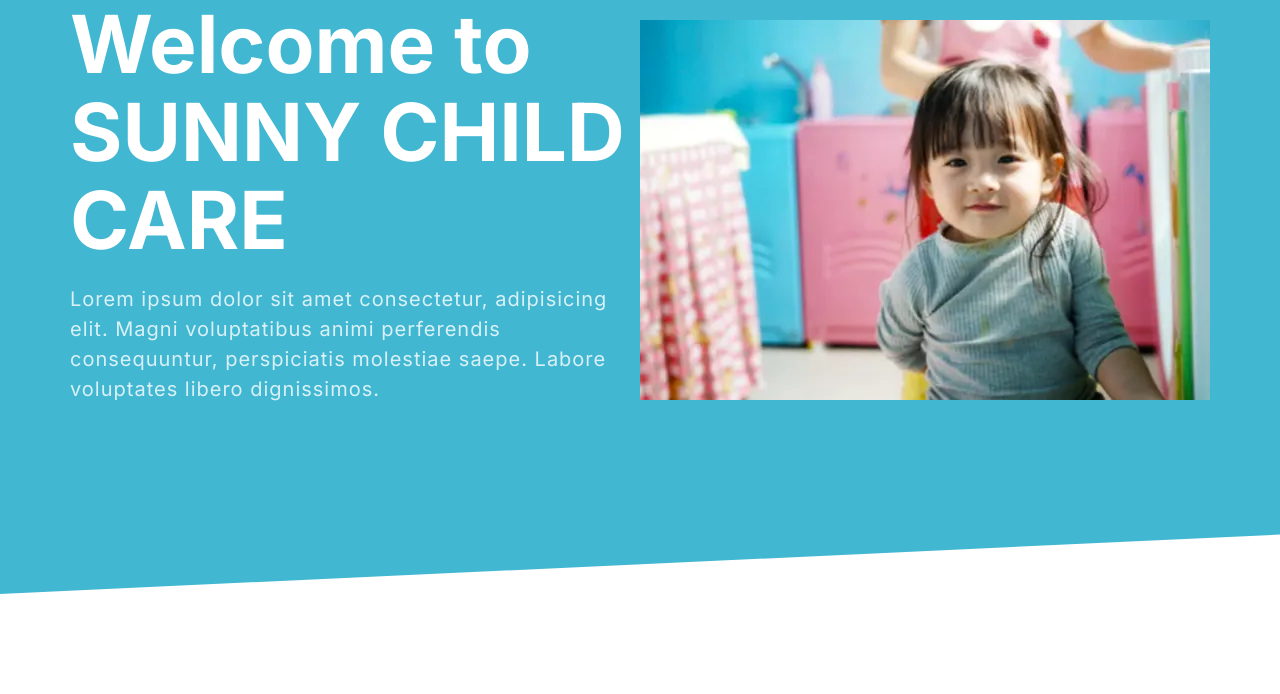
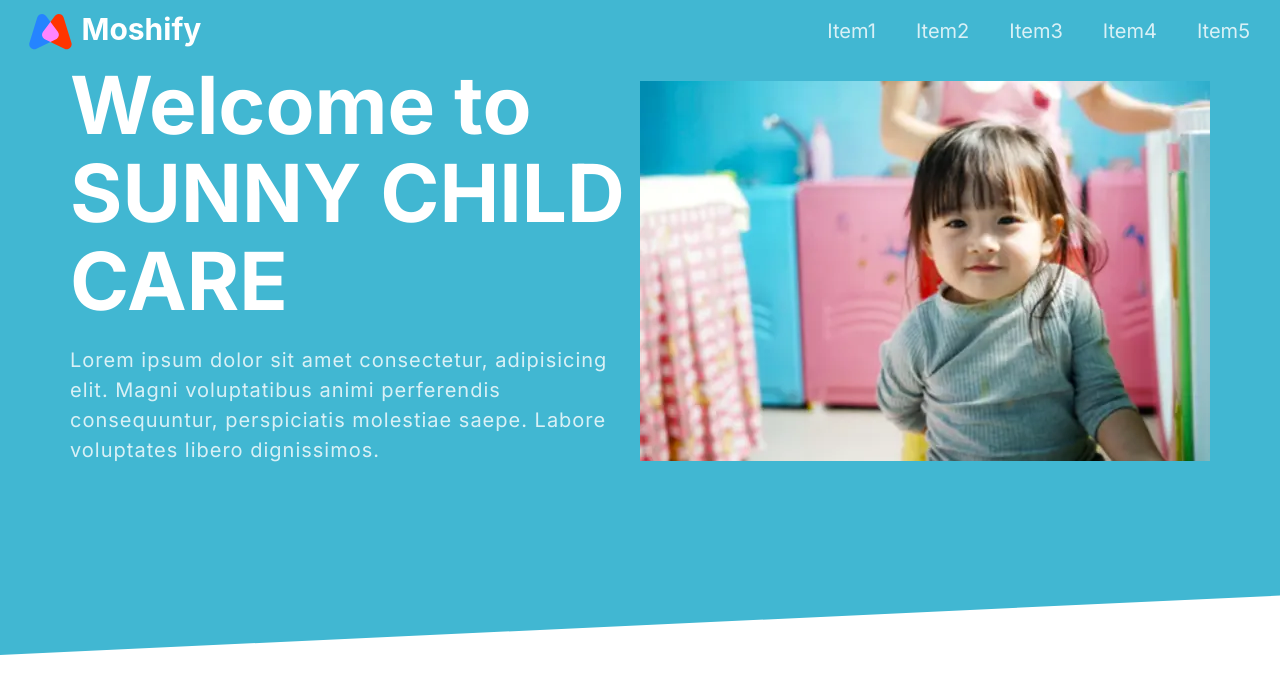
Before and after one commit to darecallad/Sunny, a plain HTML site: page docs/index.html in a window 1280 px wide. Drawn offline with nearby package versions, Linux system fonts and the light colour scheme.

Commit message:
adjust nav font size

```diff
--- a/docs/css/styles.css
+++ b/docs/css/styles.css
@@ -217,7 +217,7 @@ a {
   .nav__list {
     width: auto;
     display: flex;
-    font-size: 1.6rem;
+    font-size: 2rem;
     max-height: 100%;
     opacity: 1;
   }
@@ -265,7 +265,6 @@ a {
 }
 
 /* Blocks */
-
 .block {
   --padding-vertical: 6rem;
   padding: var(--padding-vertical) 2rem;
@@ -307,7 +306,6 @@ a {
 }
 
 /* Grids */
-
 .grid {
   display: grid;
 }
--- a/docs/index.html
+++ b/docs/index.html
@@ -15,6 +15,23 @@
     <link rel="stylesheet" href="https://unpkg.com/aos@next/dist/aos.css" />
   </head>
   <body>
+    <header>
+      <nav class="nav collapsible">
+        <a class="nav__brand" href="/"
+          ><img src="images/logo.svg" alt="logo"
+        /></a>
+        <svg class="icon icon--white nav__toggler">
+          <use xlink:href="images/sprite.svg#menu"></use>
+        </svg>
+        <ul class="list nav__list collapsible__content">
+          <li class="nav__item"><a herf="#">Item1</a></li>
+          <li class="nav__item"><a herf="#">Item2</a></li>
+          <li class="nav__item"><a herf="#">Item3</a></li>
+          <li class="nav__item"><a herf="#">Item4</a></li>
+          <li class="nav__item"><a herf="#">Item5</a></li>
+        </ul>
+      </nav>
+    </header>
     <!-- Banner Section -->
     <section class="block block--blue block--skewed-left hero">
       <div class="container grid grid--1x2">
```
